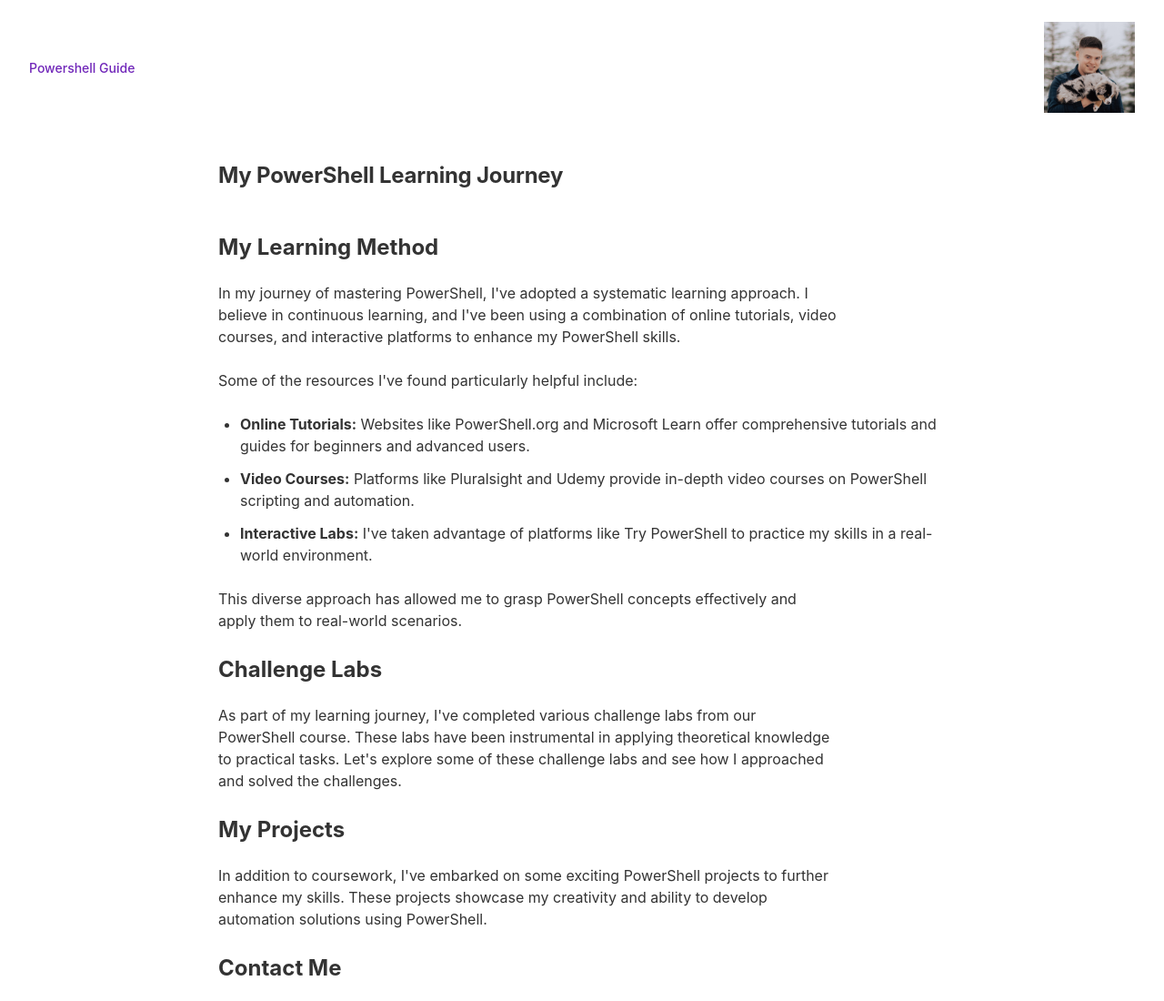
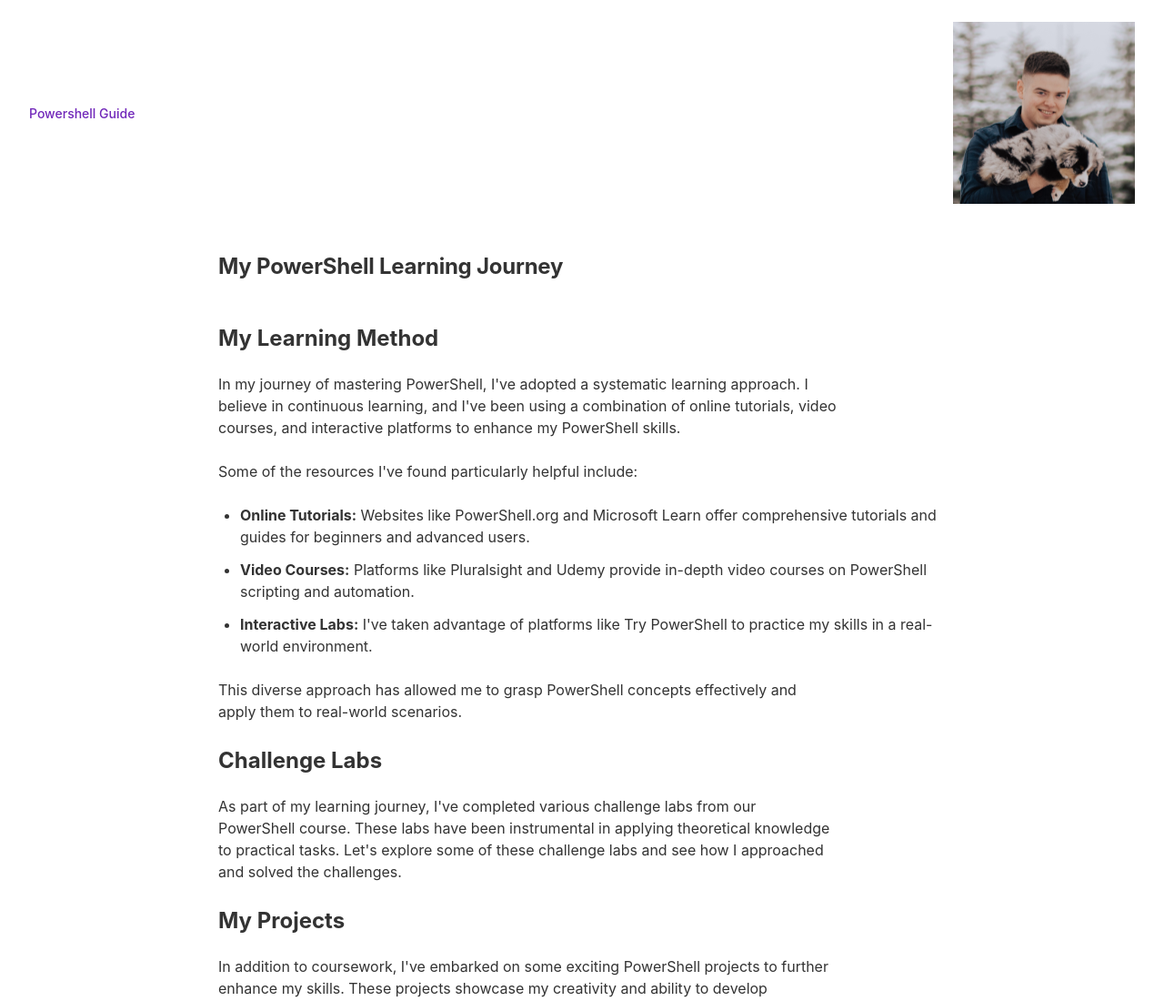
Before and after one commit to ConnorSimons/Powershell_Static2, a Gatsby site: page / in a window 1280 px wide. Shown: the top 1100 px of the page at 91% size. Built offline with nearby package versions, Linux system fonts and the light colour scheme; Gatsby itself is replaced by a stand-in of ours.

Commit message:
Update header.js

```diff
--- a/src/components/header.js
+++ b/src/components/header.js
@@ -23,8 +23,8 @@ const Header = ({ siteTitle }) => (
     </Link>
     <StaticImage
       alt="Connor Simons"
-      width={100}
-      height={100}
+      width={200}
+      height={200}
       style={{ margin: 0 }}
       src="../images/gatsby-icon.png"
   />
```
